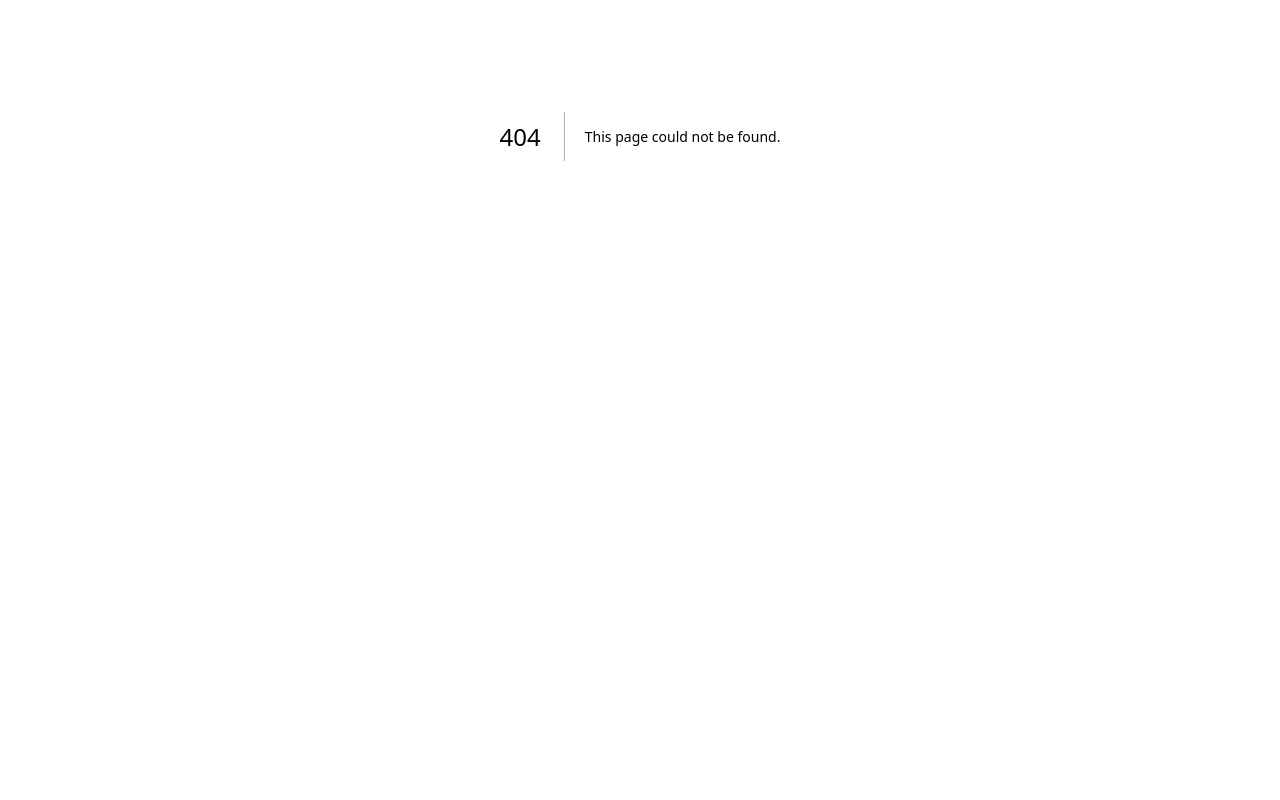
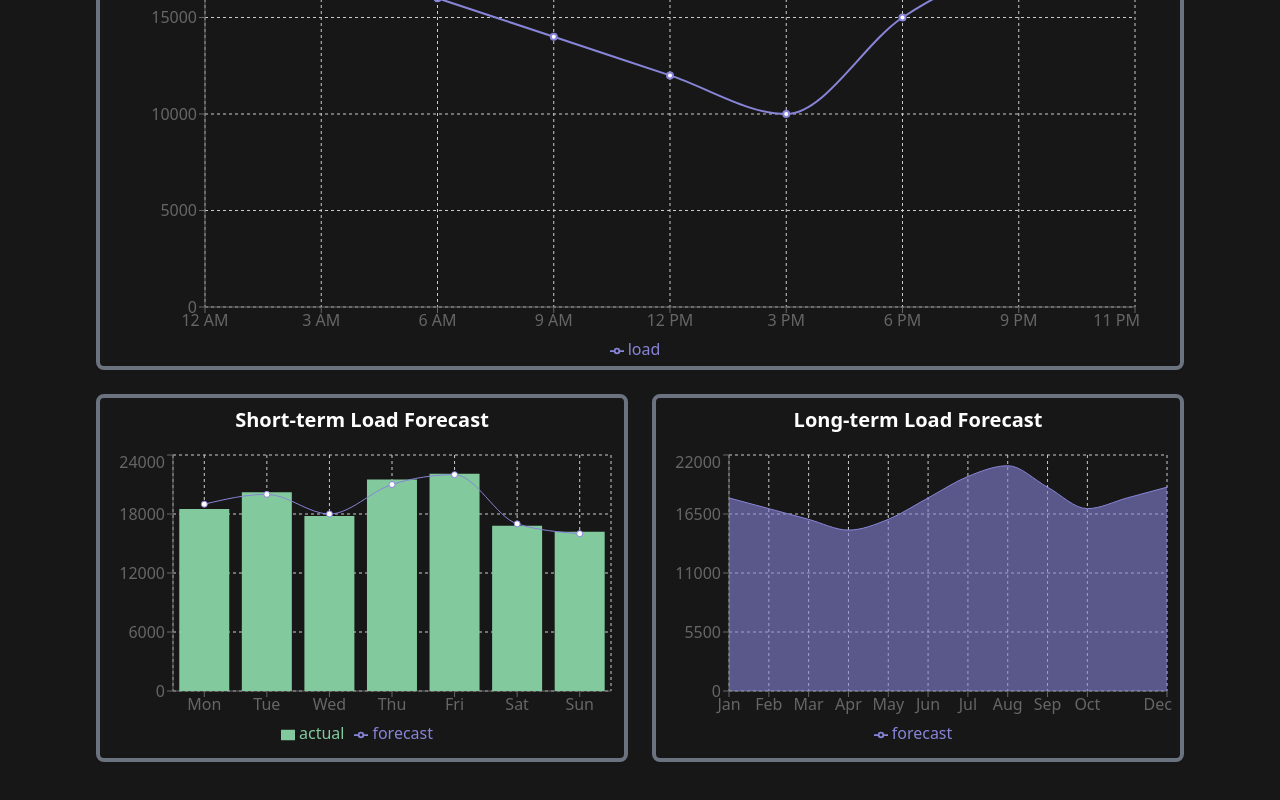
Before and after one commit to DJ-BoT07/Sih-Proto, a Next.js app: page /chart in a window 1280 px wide. Before the commit this address had no page. Shown: the part 264-1064 px from the top of the page. Before the commit the page ends 800 px from the top, so only its background shows below. Built offline with nearby package versions, Linux system fonts and the light colour scheme.

Commit message:
Charts Done

```diff
--- /dev/null
+++ b/app/chart/ChartComponent.js
@@ -0,0 +1,106 @@
+import React from "react";
+import {
+  LineChart,
+  Line,
+  XAxis,
+  YAxis,
+  CartesianGrid,
+  Tooltip,
+  Legend,
+  ResponsiveContainer
+} from "recharts";
+
+// Sample data - you should replace this with real data
+const currentLoadData = [
+  { time: '12 AM', load: 18000 },
+  { time: '3 AM', load: 15000 },
+  { time: '6 AM', load: 17000 },
+  { time: '9 AM', load: 20000 },
+  { time: '12 PM', load: 17000 },
+  { time: '3 PM', load: 14000 },
+  { time: '6 PM', load: 16000 },
+  { time: '9 PM', load: 21000 },
+  { time: '11 PM', load: 20000 },
+];
+
+const shortTermForecastData = [
+  { day: 'Mon', forecast: 19000 },
+  { day: 'Tue', forecast: 20000 },
+  { day: 'Wed', forecast: 18000 },
+  { day: 'Thu', forecast: 21000 },
+  { day: 'Fri', forecast: 22000 },
+  { day: 'Sat', forecast: 17000 },
+  { day: 'Sun', forecast: 16000 },
+];
+
+const longTermForecastData = [
+  { month: 'Jan', forecast: 18000 },
+  { month: 'Feb', forecast: 17000 },
+  { month: 'Mar', forecast: 16000 },
+  { month: 'Apr', forecast: 15000 },
+  { month: 'May', forecast: 16000 },
+  { month: 'Jun', forecast: 18000 },
+  { month: 'Jul', forecast: 20000 },
+  { month: 'Aug', forecast: 21000 },
+  { month: 'Sep', forecast: 19000 },
+  { month: 'Oct', forecast: 17000 },
+  { month: 'Nov', forecast: 18000 },
+  { month: 'Dec', forecast: 19000 },
+];
+
+export default function ChartComponent({ chartType }) {
+  const getChartConfig = () => {
+    switch (chartType) {
+      case 'main':
+        return {
+          data: currentLoadData,
+          xKey: 'time',
+          yKey: 'load',
+          title: 'Current Load Distribution',
+          color: '#8884d8'
+        };
+      case 'shortTerm':
+        return {
+          data: shortTermForecastData,
+          xKey: 'day',
+          yKey: 'forecast',
+          title: 'Short-term Load Forecast',
+          color: '#82ca9d'
+        };
+      case 'longTerm':
+        return {
+          data: longTermForecastData,
+          xKey: 'month',
+          yKey: 'forecast',
+          title: 'Long-term Load Forecast',
+          color: '#ffc658'
+        };
+      default:
+        return {
+          data: currentLoadData,
+          xKey: 'time',
+          yKey: 'load',
+          title: 'Electricity Load',
+          color: '#8884d8'
+        };
+    }
+  };
+
+  const { data, xKey, yKey, title, color } = getChartConfig();
+
+  return (
+    <div className="w-full h-full">
+      <h2 className="text-center text-xl font-bold mb-4">{title}</h2>
+      <ResponsiveContainer width="100%" height={300}>
+        <LineChart data={data}>
+          <CartesianGrid strokeDasharray="3 3" />
+          <XAxis dataKey={xKey} />
+          <YAxis />
+          <Tooltip />
+          <Legend />
+          <Line type="monotone" dataKey={yKey} stroke={color} strokeWidth={2} />
+        </LineChart>
+      </ResponsiveContainer>
+    </div>
+  );
+}
--- /dev/null
+++ b/app/chart/CurrentLoadChart.js
@@ -0,0 +1,41 @@
+import React from "react";
+import {
+  LineChart,
+  Line,
+  XAxis,
+  YAxis,
+  CartesianGrid,
+  Tooltip,
+  Legend,
+  ResponsiveContainer
+} from "recharts";
+
+const newDelhiDuckCurveData = [
+  { time: '12 AM', load: 20000 },
+  { time: '3 AM', load: 18000 },
+  { time: '6 AM', load: 16000 },
+  { time: '9 AM', load: 14000 },
+  { time: '12 PM', load: 12000 },
+  { time: '3 PM', load: 10000 },
+  { time: '6 PM', load: 15000 },
+  { time: '9 PM', load: 18000 },
+  { time: '11 PM', load: 20000 },
+];
+
+export default function CurrentLoadChart() {
+  return (
+    <div className="w-full h-full">
+      <h2 className="text-center text-xl font-bold mb-4 text-white">New Delhi Electricity Load - Duck Curve Effect</h2>
+      <ResponsiveContainer width="100%" height={450}>
+        <LineChart data={newDelhiDuckCurveData}>
+          <CartesianGrid strokeDasharray="3 3" />
+          <XAxis dataKey="time" />
+          <YAxis />
+          <Tooltip />
+          <Legend />
+          <Line type="monotone" dataKey="load" stroke="#8884d8" strokeWidth={2} />
+        </LineChart>
+      </ResponsiveContainer>
+    </div>
+  );
+}
--- /dev/null
+++ b/app/chart/LongTermForecastChart.js
@@ -0,0 +1,44 @@
+import React from "react";
+import {
+  AreaChart,
+  Area,
+  XAxis,
+  YAxis,
+  CartesianGrid,
+  Tooltip,
+  Legend,
+  ResponsiveContainer
+} from "recharts";
+
+const longTermForecastData = [
+  { month: 'Jan', forecast: 18000 },
+  { month: 'Feb', forecast: 17000 },
+  { month: 'Mar', forecast: 16000 },
+  { month: 'Apr', forecast: 15000 },
+  { month: 'May', forecast: 16000 },
+  { month: 'Jun', forecast: 18000 },
+  { month: 'Jul', forecast: 20000 },
+  { month: 'Aug', forecast: 21000 },
+  { month: 'Sep', forecast: 19000 },
+  { month: 'Oct', forecast: 17000 },
+  { month: 'Nov', forecast: 18000 },
+  { month: 'Dec', forecast: 19000 },
+];
+
+export default function LongTermForecastChart() {
+  return (
+    <div className="w-full h-full">
+      <h2 className="text-center text-xl font-bold mb-4 text-white">Long-term Load Forecast</h2>
+      <ResponsiveContainer width="100%" height={300}>
+        <AreaChart data={longTermForecastData}>
+          <CartesianGrid strokeDasharray="3 3" />
+          <XAxis dataKey="month" />
+          <YAxis />
+          <Tooltip />
+          <Legend />
+          <Area type="monotone" dataKey="forecast" stroke="#8884d8" fill="#8884d8" />
+        </AreaChart>
+      </ResponsiveContainer>
+    </div>
+  );
+}
--- /dev/null
+++ b/app/chart/ShortTermForecastChart.js
@@ -0,0 +1,41 @@
+import React from "react";
+import {
+  ComposedChart,
+  Line,
+  Bar,
+  XAxis,
+  YAxis,
+  CartesianGrid,
+  Tooltip,
+  Legend,
+  ResponsiveContainer
+} from "recharts";
+
+const shortTermForecastData = [
+  { day: 'Mon', forecast: 19000, actual: 18500 },
+  { day: 'Tue', forecast: 20000, actual: 20200 },
+  { day: 'Wed', forecast: 18000, actual: 17800 },
+  { day: 'Thu', forecast: 21000, actual: 21500 },
+  { day: 'Fri', forecast: 22000, actual: 22100 },
+  { day: 'Sat', forecast: 17000, actual: 16800 },
+  { day: 'Sun', forecast: 16000, actual: 16200 },
+];
+
+export default function ShortTermForecastChart() {
+  return (
+    <div className="w-full h-full">
+      <h2 className="text-center text-xl font-bold mb-4 text-white">Short-term Load Forecast</h2>
+      <ResponsiveContainer width="100%" height={300}>
+        <ComposedChart data={shortTermForecastData}>
+          <CartesianGrid strokeDasharray="3 3" />
+          <XAxis dataKey="day" />
+          <YAxis />
+          <Tooltip />
+          <Legend />
+          <Bar dataKey="actual" fill="#82ca9d" />
+          <Line type="monotone" dataKey="forecast" stroke="#8884d8" />
+        </ComposedChart>
+      </ResponsiveContainer>
+    </div>
+  );
+}
--- /dev/null
+++ b/app/chart/page.js
@@ -0,0 +1,24 @@
+"use client";
+
+import React from "react";
+import dynamic from 'next/dynamic';
+
+const CurrentLoadChart = dynamic(() => import('./CurrentLoadChart'), { ssr: false });
+const ShortTermForecastChart = dynamic(() => import('./ShortTermForecastChart'), { ssr: false });
+const LongTermForecastChart = dynamic(() => import('./LongTermForecastChart'), { ssr: false });
+
+export default function Chart() {
+  return (
+    <div className="grid grid-cols-2 gap-6 p-10 bg-neutral-900 px-24">
+      <div className="col-span-2 border-4 border-gray-500 rounded-lg px-10">
+        <CurrentLoadChart />
+      </div>
+      <div className="border-4 border-gray-500 rounded-lg p-2">
+        <ShortTermForecastChart />
+      </div>
+      <div className="border-4 border-gray-500 rounded-lg p-2">
+        <LongTermForecastChart />
+      </div>
+    </div>
+  );
+}
--- a/app/layout.js
+++ b/app/layout.js
@@ -1,5 +1,8 @@
 import localFont from "next/font/local";
 import "./globals.css";
+import Image from "next/image";
+import Link from "next/link";
+import { Button } from "@/components/ui/button";
 
 const geistSans = localFont({
   src: "./fonts/GeistVF.woff",
@@ -23,6 +26,22 @@ export default function RootLayout({ children }) {
       <body
         className={`${geistSans.variable} ${geistMono.variable} antialiased`}
       >
+              <div className="flex p-4 items-center justify-between bg-secondary shadow-sm bg-[#020202]">
+        <Image src={"/favicon.ico"} alt="logo" width={50} height={60} className="filter invert"/>
+
+        <ul className="hidden md:flex gap-6 text-white items-center">
+          <Link href={"/"} className="hover:text-primary hover:font-bold transition-all cursor-pointer hover:scale-110">
+            Home
+          </Link>
+          <Link href={"/dashboard"} className="hover:text-primary hover:font-bold transition-all cursor-pointer hover:scale-110">
+            Dashboard
+          </Link>
+          <Link href={"/404"} className="hover:text-primary hover:font-bold transition-all cursor-pointer hover:scale-110">
+            404
+          </Link>
+          <Button className="bg-white text-black px-6 font-bold py-5 rounded-md">Login</Button>
+        </ul>
+      </div>
         {children}
       </body>
     </html>
--- a/app/page.js
+++ b/app/page.js
@@ -6,22 +6,7 @@ import Content from "./component/Content";
 export default function Home() {
   return (
     <div className="min-h-screen bg-neutral-950">
-      <div className="flex p-4 items-center justify-between bg-secondary shadow-sm bg-[#0a0606]">
-        <Image src={"/favicon.ico"} alt="logo" width={50} height={60} className="filter invert"/>
 
-        <ul className="hidden md:flex gap-6 text-white items-center">
-          <Link href={"/"} className="hover:text-primary hover:font-bold transition-all cursor-pointer hover:scale-110">
-            Home
-          </Link>
-          <Link href={"/dashboard"} className="hover:text-primary hover:font-bold transition-all cursor-pointer hover:scale-110">
-            Dashboard
-          </Link>
-          <Link href={"/404"} className="hover:text-primary hover:font-bold transition-all cursor-pointer hover:scale-110">
-            404
-          </Link>
-          <Button className="bg-white text-black px-6 font-bold py-5 rounded-md">Login</Button>
-        </ul>
-      </div>
       <Content />
     </div>
   );
--- a/package.json
+++ b/package.json
@@ -24,6 +24,7 @@
     "react": "^18",
     "react-day-picker": "^8.10.1",
     "react-dom": "^18",
+    "recharts": "^2.12.7",
     "tailwind-merge": "^2.5.2",
     "tailwindcss-animate": "^1.0.7",
     "three": "^0.168.0",
```
Also changed, not shown: data/chart1.js (added), 1 other file (tests, documents, lock files or other folders).
